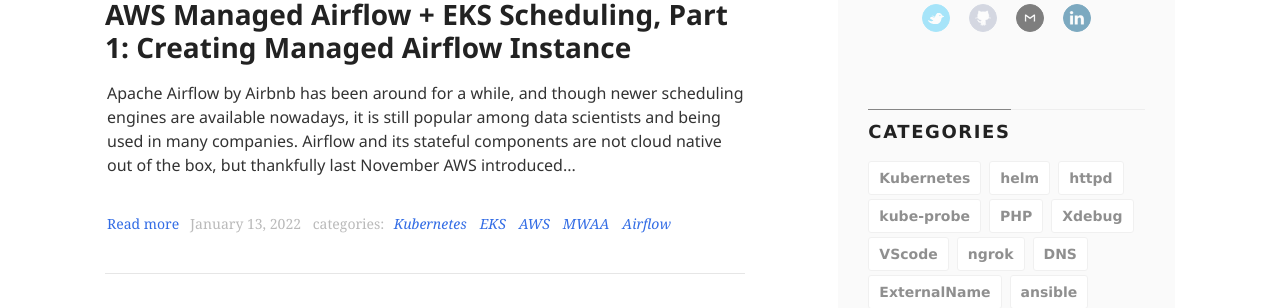
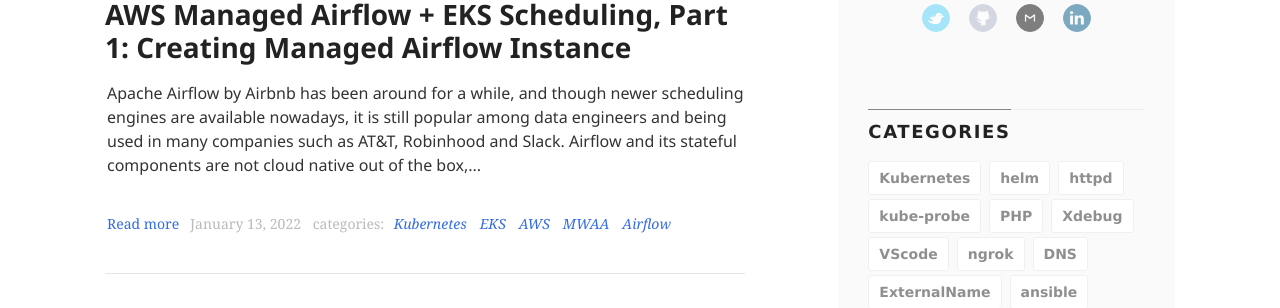
Before and after one commit to Efrat19/blog, a Jekyll site: the page built from index.html, in a window 1280 px wide. Shown: the part 571-879 px from the top of the page. Built offline with Jekyll 4.4.1, drawn with Linux system fonts in a browser that asks for light colours; emoji names are drawn with the system emoji font; the list of posts is cut into pages by our own code; comment, search, counter and statistics services are not loaded.

Commit message:
add companies

```diff
--- a/_posts/2022-01-13-AWS-Managed-Airflow-+-EKS-Scheduling,-Part-1:-Creating-Managed-Airflow-Instance.md
+++ b/_posts/2022-01-13-AWS-Managed-Airflow-+-EKS-Scheduling,-Part-1:-Creating-Managed-Airflow-Instance.md
@@ -17,7 +17,7 @@
  width: 1200
  height: 630
 ---
-Apache Airflow by Airbnb has been around for a while, and though newer scheduling engines are available nowadays, it is still popular among data scientists and being used in many companies.
+Apache Airflow by Airbnb has been around for a while, and though newer scheduling engines are available nowadays, it is still popular among data engineers and being used in many companies such as AT&T, Robinhood and Slack.
 Airflow and its stateful components are not cloud native out of the box, but thankfully last November AWS introduced **Amazon Managed Workflows for Apache Airflow**, AKA **MWAA**, eliminating the pain of managing a self hosted Airflow.
 
 <img src="https://res.feednews.com/assets/v2/2759dac720f085357df31820a0443b27?width=1280&height=720&quality=hq&category=us_Digital_Technology"  height="30">
```
